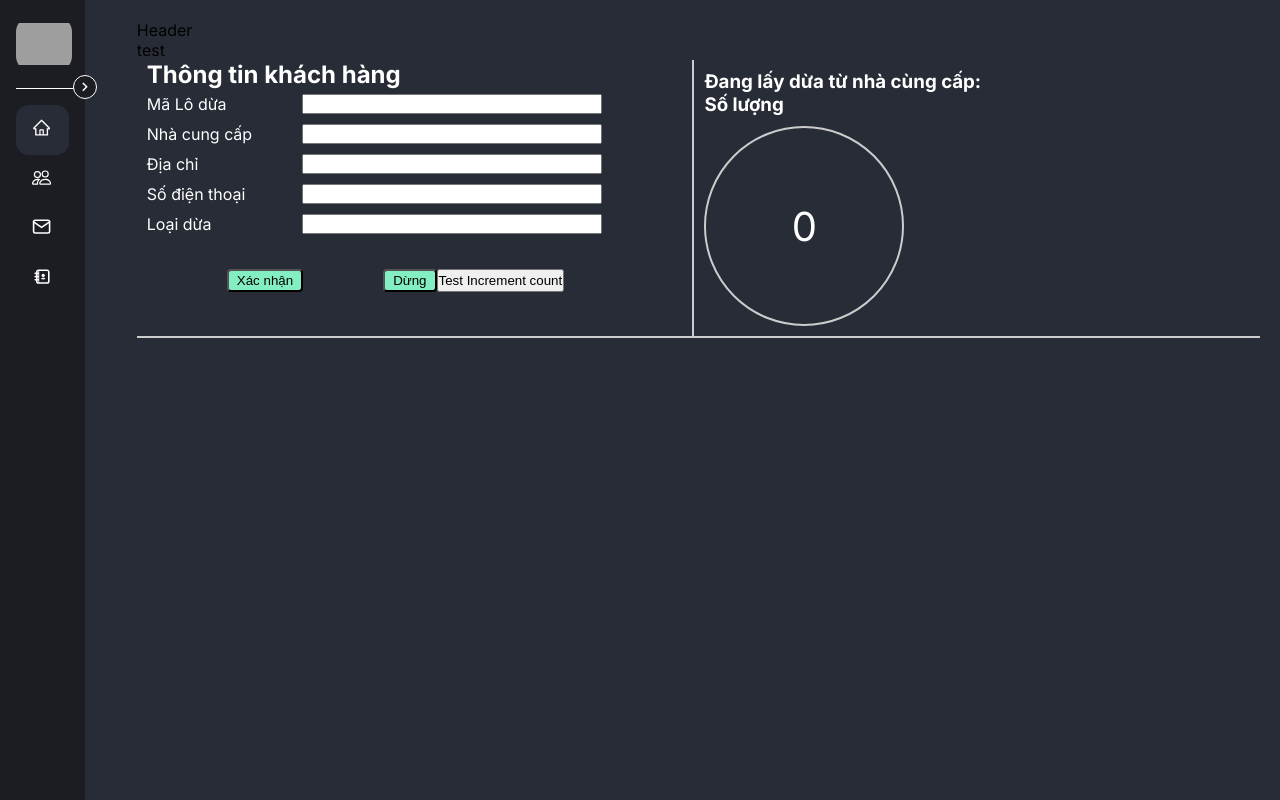
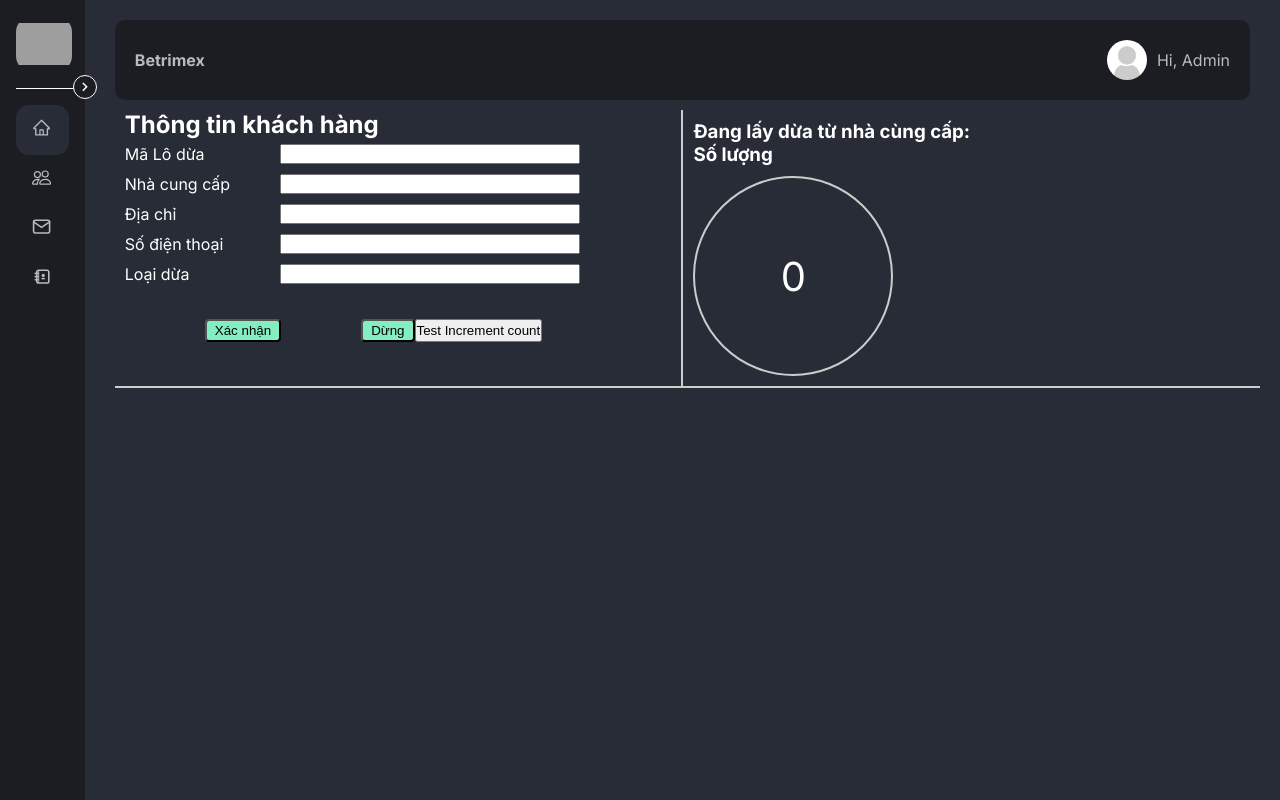
Before and after one commit to dongsinb/TSWeb-NextJS, a Next.js app: page / in a window 1280 px wide. Built offline with nearby package versions, Linux system fonts and the light colour scheme; grey boxes are pictures that could not be loaded.

Commit message:
Add header

```diff
--- a/src/app/globals.css
+++ b/src/app/globals.css
@@ -3,7 +3,8 @@
 :root {
   --bg-color: rgb(27, 29, 35);
   --soft-bg-color: rgb(39, 44, 54);
-  --text: white;
+  --text-color: white;
+  --soft-text-color: #b7bac1;
 }
 
 * {
@@ -19,12 +20,15 @@ body {
 
 .container {
   display: flex;
-  height: 100vh;
-  position: relative;
-  gap: 2rem;
+  min-height: 100vh;
+  /* position: relative; */
+  gap: 10px;
 }
 
 .content {
+  display: flex;
+  flex-direction: column;
   flex-grow: 1;
   padding: 20px;
+  gap: 10px;
 }
--- a/src/app/page.jsx
+++ b/src/app/page.jsx
@@ -1,9 +1,8 @@
-import Betrimex from "@/components/betrimex/betrimex";
+import Betrimex from "@/components/projects/betrimex/betrimex";
 
 export default function Home() {
   return (
     <main>
-      <p>test</p>
       <Betrimex></Betrimex>
     </main>
   );
--- a/src/components/header/header.jsx
+++ b/src/components/header/header.jsx
@@ -1,5 +1,20 @@
-function HeaderTS() {
-  return <p>Header</p>;
-}
+"use client";
+import { usePathname } from "next/navigation";
+import UserDropdown from "@/components/userDropdown/userDropdown";
+import styles from "./header.module.css";
+
+const HeaderTS = () => {
+  const pathname = usePathname();
+  const pagename = pathname.split("/").pop();
+
+  return (
+    <div className={styles.container}>
+      <div className={styles.title}>
+        {pagename === "" ? "Betrimex" : pagename}
+      </div>
+      <UserDropdown />
+    </div>
+  );
+};
 
 export default HeaderTS;
--- a/src/components/header/header.module.css
+++ b/src/components/header/header.module.css
@@ -0,0 +1,15 @@
+.container {
+  padding: 20px;
+  margin-right: 10px;
+  border-radius: 10px;
+  background-color: var(--bg-color);
+  display: flex;
+  align-items: center;
+  justify-content: space-between;
+}
+
+.title {
+  color: var(--soft-text-color);
+  font-weight: bold;
+  text-transform: capitalize;
+}
--- a/src/components/sidebar/sidebar.jsx
+++ b/src/components/sidebar/sidebar.jsx
@@ -61,7 +61,7 @@ const Sidebar = () => {
             src="/tstech.ico"
             alt="logo"
           />
-          <p className={styles.sidebar__logo_name}>TS Tech</p>
+          <h1 className={styles.sidebar__logo_name}>TS Tech</h1>
         </div>
         <ul className={styles.sidebar__list}>
           {sidebarItems.map(({ name, href, icon: Icon }) => {
--- a/src/components/sidebar/sidebar.module.css
+++ b/src/components/sidebar/sidebar.module.css
@@ -18,7 +18,7 @@
   gap: 1rem;
   padding-bottom: 1rem;
   margin-bottom: 1rem;
-  border-bottom: 1px solid var(--text);
+  border-bottom: 1px solid var(--text-color);
 }
 
 .sidebar__logo {
@@ -31,7 +31,7 @@
 .sidebar__logo_name {
   font-size: 1.2rem;
   font-weight: 600;
-  color: var(--text);
+  color: var(--soft-text-color);
   font-size: 42px;
 }
 
@@ -57,11 +57,11 @@
 .sidebar__icon {
   display: inline-block;
   font-size: 1.2rem;
-  color: var(--text);
+  color: var(--soft-text-color);
 }
 
 .sidebar__name {
-  color: var(--text);
+  color: var(--soft-text-color);
 }
 
 .collapsed {
@@ -81,7 +81,7 @@
   background-color: var(--bg-color);
   width: 1.5rem;
   height: 1.5rem;
-  border: 1px solid var(--text);
+  border: 1px solid var(--text-color);
   border-radius: 50%;
   display: flex;
   justify-content: center;
@@ -89,5 +89,5 @@
   cursor: pointer;
   transform: translateX(50%);
   font-size: 1.1rem;
-  color: var(--text);
+  color: var(--text-color);
 }
--- /dev/null
+++ b/src/components/userDropdown/userDropdown.jsx
@@ -0,0 +1,42 @@
+import { useState } from "react";
+import Link from "next/link";
+import Image from "next/image";
+import styles from "./userDropdown.module.css";
+
+const UserDropdown = () => {
+  const [isOpen, setIsOpen] = useState(false);
+
+  const toggleDropdown = () => {
+    setIsOpen(!isOpen);
+  };
+
+  return (
+    <div className={styles.dropdown}>
+      <div className={styles.user} onClick={toggleDropdown}>
+        <Image
+          src="/noavatar.png"
+          alt=""
+          width={40}
+          height={40}
+          className={styles.userImage}
+        />
+        Hi, Admin
+      </div>
+      {isOpen && (
+        <div className={styles.dropdownContent}>
+          <Link href="/user_profile" className={styles.dropdownItem}>
+            Profile
+          </Link>
+          <Link href="/settings" className={styles.dropdownItem}>
+            Settings
+          </Link>
+          <Link href="/logout" className={styles.dropdownItem}>
+            Logout
+          </Link>
+        </div>
+      )}
+    </div>
+  );
+};
+
+export default UserDropdown;
--- /dev/null
+++ b/src/components/userDropdown/userDropdown.module.css
@@ -0,0 +1,41 @@
+.dropdown {
+  position: relative;
+  display: inline-block;
+}
+
+.user {
+  display: flex;
+  gap: 10px;
+  align-items: center;
+  color: var(--soft-text-color);
+}
+
+.userImage {
+  border-radius: 50%;
+  object-fit: cover;
+  cursor: pointer;
+}
+
+.dropdownButton:hover {
+  background-color: #45a049;
+}
+
+.dropdownContent {
+  display: block;
+  position: absolute;
+  background-color: var(--bg-color);
+  min-width: max-content;
+  box-shadow: 0px 8px 16px 0px rgba(0, 0, 0, 0.2);
+  z-index: 1;
+}
+
+.dropdownItem {
+  color: var(--soft-text-color);
+  padding: 12px 16px;
+  text-decoration: none;
+  display: block;
+}
+
+.dropdownItem:hover {
+  background-color: var(--soft-bg-color);
+}
```
Also changed, not shown: src/app/about/page.jsx (+2 -6 lines), public/noavatar.png (added), src/components/projects/betrimex/betrimex.jsx (renamed from src/components/betrimex/betrimex.jsx), src/components/projects/betrimex/betrimex.module.css (renamed from src/components/betrimex/betrimex.module.css).
